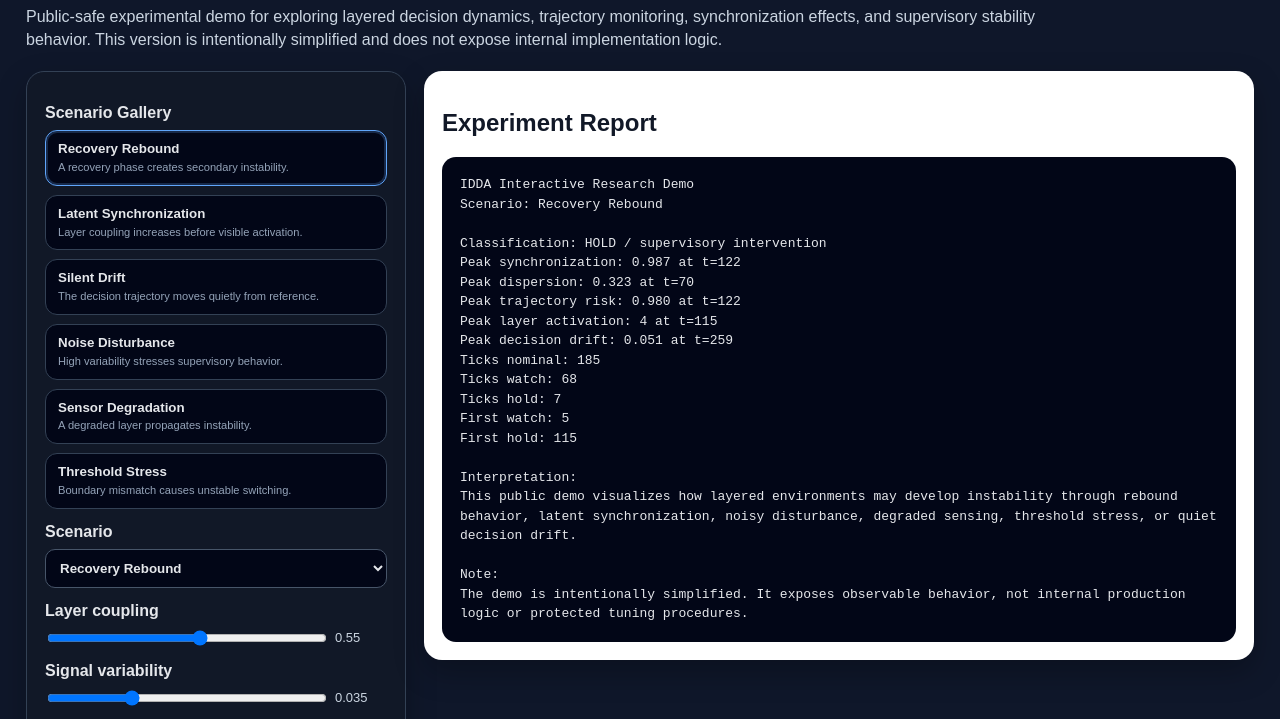
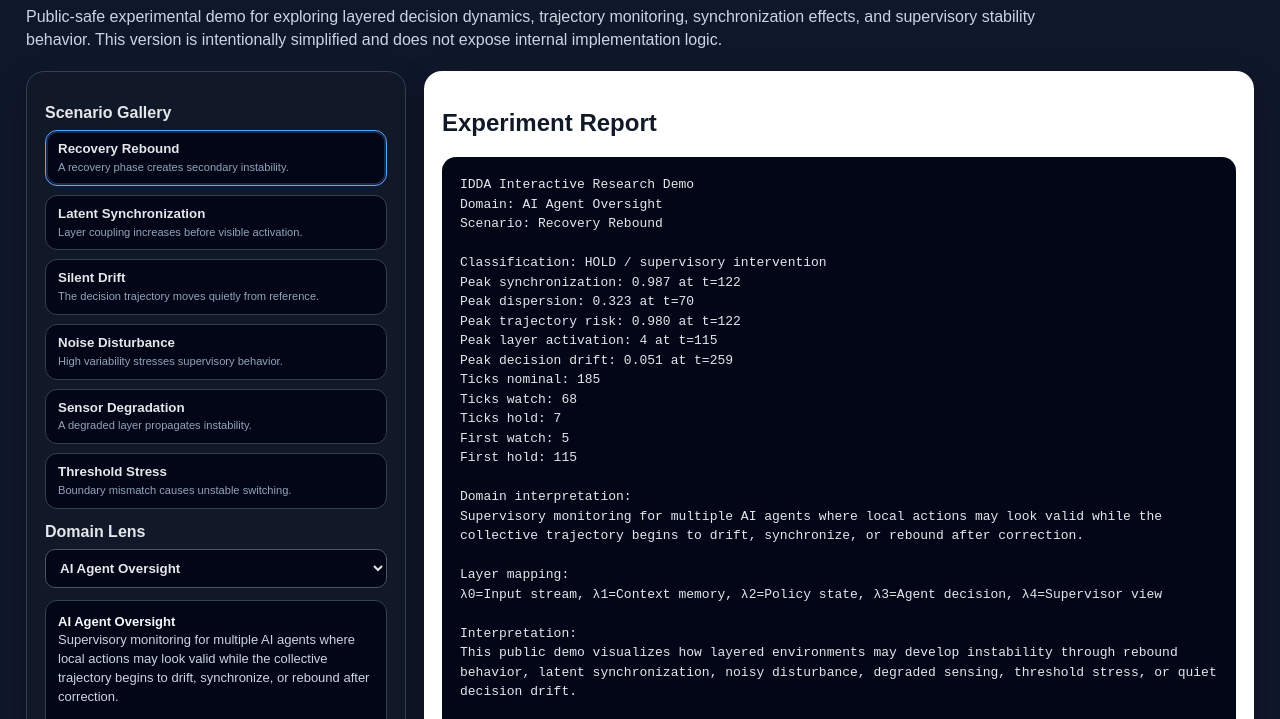
Before and after one commit to piotrpietruszewski-research/idda-interactive-lab, a plain HTML site: page index.html in a window 1280 px wide. Shown: the part 66-785 px from the top of the page. Drawn offline with nearby package versions, Linux system fonts and the light colour scheme.

Commit message:
Add domain interpretation layer and scenario gallery

```diff
--- a/index.html
+++ b/index.html
@@ -112,6 +112,19 @@
       font-weight: 500;
       margin-top: 3px;
     }
+    .domain-case {
+      margin-top: 12px;
+      padding: 12px;
+      border-radius: 12px;
+      background: #020617;
+      border: 1px solid #334155;
+      color: #cbd5e1;
+      font-size: 13px;
+      line-height: 1.45;
+    }
+    .domain-case b {
+      color: #f8fafc;
+    }
     .report-card {
       background: #fff;
       color: #111827;
@@ -198,6 +211,17 @@
           <button class="preset" id="preset-noise" onclick="applyPreset('noise')">Noise Disturbance<small>High variability stresses supervisory behavior.</small></button>
           <button class="preset" id="preset-sensor" onclick="applyPreset('sensor')">Sensor Degradation<small>A degraded layer propagates instability.</small></button>
           <button class="preset" id="preset-threshold" onclick="applyPreset('threshold')">Threshold Stress<small>Boundary mismatch causes unstable switching.</small></button>
+        </div>
+
+        <label>Domain Lens</label>
+        <select id="domain" onchange="runLab()">
+          <option value="agents">AI Agent Oversight</option>
+          <option value="cyber">Cybersecurity / SOC</option>
+          <option value="cloud">Cloud Recovery / Infrastructure</option>
+          <option value="industrial">Industrial IoT / Sensor Networks</option>
+        </select>
+        <div class="domain-case" id="domainCase">
+          Select a domain to interpret the same trajectory behavior in a concrete operational context.
         </div>
 
         <label>Scenario</label>
@@ -293,6 +317,29 @@ const INTERNAL_LIMITS = Object.freeze({
   drift: 0.42
 });
 
+const DOMAIN_CASES = {
+  agents: {
+    title: 'AI Agent Oversight',
+    description: 'Supervisory monitoring for multiple AI agents where local actions may look valid while the collective trajectory begins to drift, synchronize, or rebound after correction.',
+    layerMap: ['Input stream', 'Context memory', 'Policy state', 'Agent decision', 'Supervisor view']
+  },
+  cyber: {
+    title: 'Cybersecurity / SOC',
+    description: 'Layered defense monitoring where alerts, authentication, endpoint signals, network telemetry, and response automation may become correlated before a visible incident.',
+    layerMap: ['Network', 'Endpoint', 'Identity', 'Detection', 'Response']
+  },
+  cloud: {
+    title: 'Cloud Recovery / Infrastructure',
+    description: 'Recovery and failover supervision where autoscaling, queues, storage, service health, and orchestration can rebound into secondary instability.',
+    layerMap: ['Traffic', 'Compute', 'Queue', 'Storage', 'Orchestration']
+  },
+  industrial: {
+    title: 'Industrial IoT / Sensor Networks',
+    description: 'Sensor-layer supervision where local readings remain plausible but correlation, degradation, drift, or threshold stress can expose unstable operational trajectories.',
+    layerMap: ['Sensor A', 'Sensor B', 'Controller', 'Process', 'Safety layer']
+  }
+};
+
 const PRESETS = {
   recovery: { coupling: 0.55, noise: 0.035, recovery: 0.65, damping: 0.55, window: 24, tau: 0.58 },
   latent: { coupling: 0.80, noise: 0.028, recovery: 0.40, damping: 0.60, window: 28, tau: 0.60 },
@@ -309,6 +356,7 @@ function mean(a){ return a.reduce((x,y)=>x+y,0)/a.length; }
 function std(a){ const m=mean(a); return Math.sqrt(mean(a.map(x=>(x-m)*(x-m)))); }
 function corr(x,y){ const mx=mean(x), my=mean(y); let n=0, dx=0, dy=0; for(let i=0;i<x.length;i++){ const ax=x[i]-mx, ay=y[i]-my; n+=ax*ay; dx+=ax*ax; dy+=ay*ay; } const d=Math.sqrt(dx*dy); return d===0?0:n/d; }
 function getParams(){ return {
+  domain: document.getElementById('domain').value,
   scenario: document.getElementById('scenario').value,
   coupling: Number(document.getElementById('coupling').value),
   variability: Number(document.getElementById('noise').value),
@@ -446,7 +494,12 @@ function report(r){
   const ms=maxIdx(r.sync), mr=maxIdx(r.risk), ma=maxIdx(r.activation), md=maxIdx(r.drift), mp=maxIdx(r.dispersion);
   const fh=first(r.state,x=>x===STATE_HOLD), fw=first(r.state,x=>x===STATE_WATCH);
   const classification = fh>=0 ? 'HOLD / supervisory intervention' : (fw>=0 ? 'WATCH / early warning' : 'NOMINAL / stable');
-  return `IDDA Interactive Research Demo\nScenario: ${scenarioName(r.p.scenario)}\n\n`+
+  const domain = DOMAIN_CASES[r.p.domain];
+  return `IDDA Interactive Research Demo
+Domain: ${domain.title}
+Scenario: ${scenarioName(r.p.scenario)}
+
+`+
   `Classification: ${classification}\n`+
   `Peak synchronization: ${ms.v.toFixed(3)} at t=${ms.idx}\n`+
   `Peak dispersion: ${mp.v.toFixed(3)} at t=${mp.idx}\n`+
@@ -458,8 +511,21 @@ function report(r){
   `Ticks hold: ${count(r.state,STATE_HOLD)}\n`+
   `First watch: ${fw}\n`+
   `First hold: ${fh}\n\n`+
-  `Interpretation:\n`+
-  `This public demo visualizes how layered environments may develop instability through rebound behavior, latent synchronization, noisy disturbance, degraded sensing, threshold stress, or quiet decision drift.\n\n`+
+  `Domain interpretation:
+`+
+  `${domain.description}
+
+`+
+  `Layer mapping:
+`+
+  `λ0=${domain.layerMap[0]}, λ1=${domain.layerMap[1]}, λ2=${domain.layerMap[2]}, λ3=${domain.layerMap[3]}, λ4=${domain.layerMap[4]}
+
+`+
+  `Interpretation:
+`+
+  `This public demo visualizes how layered environments may develop instability through rebound behavior, latent synchronization, noisy disturbance, degraded sensing, threshold stress, or quiet decision drift.
+
+`+
   `Note:\n`+
   `The demo is intentionally simplified. It exposes observable behavior, not internal production logic or protected tuning procedures.`;
 }
@@ -470,6 +536,7 @@ function runLab(){ manualImpulse=false; last=simulate(); render(last); }
 function injectDisturbance(){ manualImpulse=true; last=simulate(); render(last); }
 function render(r){
   destroyCharts(); document.getElementById('report').textContent=report(r);
+  updateDomainCase(r.p.domain);
   makeChart('syncChart','Layer Synchronization Trajectory',[
     {label:'synchronization',data:r.sync,borderWidth:2},{label:'reference band',data:Array(T).fill(INTERNAL_LIMITS.sync),borderDash:[6,6],borderWidth:1}
   ],0,1.05);
@@ -492,6 +559,12 @@ function render(r){
   document.getElementById('timeSlider').value=0; drawHeatmap(0);
 }
 function colorFor(v){ const x=clip(v,0,1); const r=Math.floor(246-90*(1-x)); const g=Math.floor(246-220*x); const b=Math.floor(255-60*x); return `rgb(${r},${g},${b})`; }
+function updateDomainCase(domainKey){
+  const d = DOMAIN_CASES[domainKey];
+  const el = document.getElementById('domainCase');
+  if(!d || !el) return;
+  el.innerHTML = `<b>${d.title}</b><br>${d.description}<br><br><b>Layer interpretation:</b><br>λ0 ${d.layerMap[0]} · λ1 ${d.layerMap[1]} · λ2 ${d.layerMap[2]} · λ3 ${d.layerMap[3]} · λ4 ${d.layerMap[4]}`;
+}
 function drawHeatmap(t){ if(!last)return; t=Math.max(0,Math.min(T-1,t)); document.getElementById('heatT').textContent=t; document.getElementById('timeSlider').value=t; const canvas=document.getElementById('heatmap'), ctx=canvas.getContext('2d'), W=canvas.width; ctx.clearRect(0,0,W,W); const pad=46, cell=(W-pad-10)/L, C=last.CLog[t]; ctx.font='15px Arial'; ctx.fillStyle='#111827'; for(let i=0;i<L;i++){ctx.fillText(`λ${i}`,pad+i*cell+cell*.38,28); ctx.fillText(`λ${i}`,12,pad+i*cell+cell*.60);} for(let i=0;i<L;i++){ for(let j=0;j<L;j++){ const v=Math.abs(C[i][j]); ctx.fillStyle=colorFor(v); ctx.fillRect(pad+j*cell,pad+i*cell,cell-3,cell-3); ctx.fillStyle=v>.65?'#fff':'#111827'; ctx.font='13px Arial'; ctx.fillText(v.toFixed(2),pad+j*cell+cell*.22,pad+i*cell+cell*.56); }} }
 
 syncLabels(); applyPreset('recovery');
```
